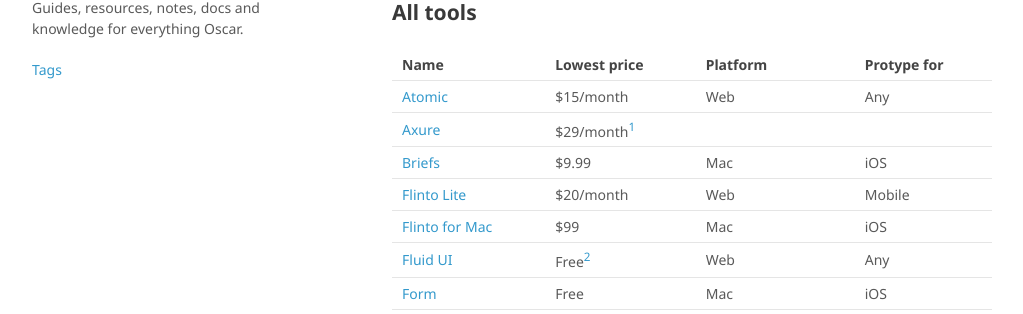
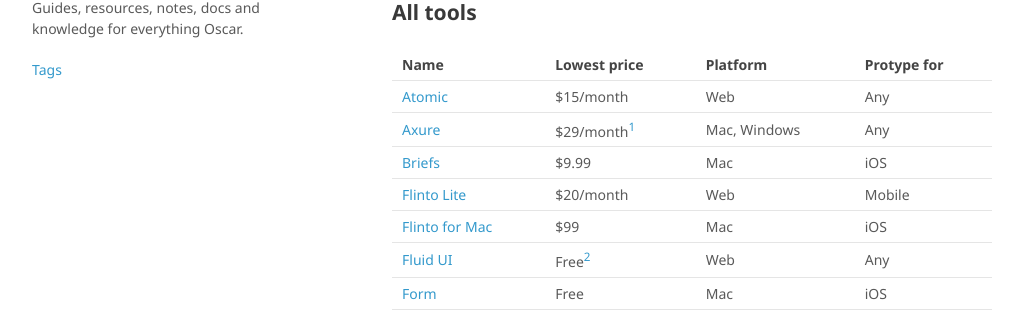
Before and after one commit to oscarb/pad, a Jekyll site: the page built from _docs/prototyping.md, in a window 1280 px wide. Shown: the part 123-437 px from the top of the page, without its empty margins (128-1151 px from the left). Built offline with Jekyll 4.4.1, drawn with Linux system fonts in a browser that asks for light colours; some web fonts are replaced.

Commit message:
Updated prototyping.md

```diff
--- a/_docs/prototyping.md
+++ b/_docs/prototyping.md
@@ -16,7 +16,7 @@ published: true
 Name | Lowest price | Platform | Protype for
 -----|------|---------
 [Atomic](https://atomic.io/) | $15/month | Web | Any
-[Axure](http://www.axure.com/) | $29/month[^axure] | |
+[Axure](http://www.axure.com/) | $29/month[^axure] | Mac, Windows | Any
 [Briefs](http://giveabrief.com/) | $9.99 | Mac | iOS
 [Flinto Lite](https://www.flinto.com/) | $20/month | Web | Mobile
 [Flinto for Mac](https://www.flinto.com/mac) | $99 | Mac | iOS
```
